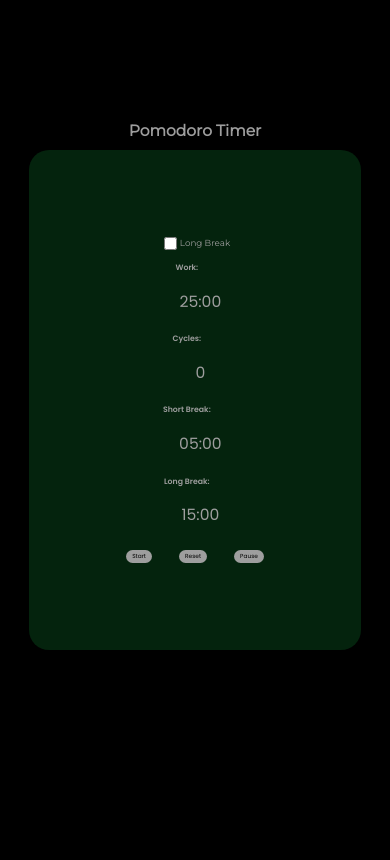
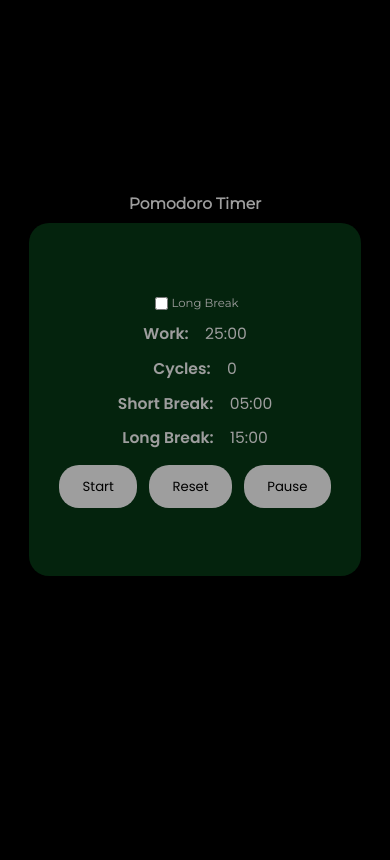
Before and after one commit to imadiss/web-and-mobile-programming-course, a PHP site: page /Timer.html in a window 390 px wide. Run offline with PHP 8.4, Linux system fonts and the light colour scheme; some web fonts are replaced.

Commit message:
Add pomodoro

```diff
--- a/Pomodoro/Timer.css
+++ b/Pomodoro/Timer.css
@@ -123,7 +123,45 @@ button:active {
         align-items: center;
     }
     .checkbox p{
-        font-size: 2.25vw;
+        font-size: 3vw;
+    }
+    h5 {
+        margin: 0;
+        font-size: 4vw;
+    }
+    ul{
+        font-size: 4vw;
+        padding: 0;
+        margin: 0;
+    }
+    .work{
+        display: inline-flex;
+        flex-direction: row;
+        margin-bottom: 3vw;
+    }
+    .cycles{
+        display: flex;
+        flex-direction: row;
+        margin-bottom: 3vw;
+    }
+    .short_break{
+        display: flex;
+        flex-direction: row;
+        margin-bottom: 3vw;
+    }
+    .long_break{
+        display: flex;
+        flex-direction: row;
+        margin-bottom: 3vw;
+    }
+    button{
+        font-size: 3.4vw;
+        margin: 1vw 1vw;
+        padding: 3vw 6vw;
+    }
+    .tab{
+        padding-bottom: 3px;
+        height: 350px;
     }
 
 }
--- a/Pomodoro/Timer.html
+++ b/Pomodoro/Timer.html
@@ -47,7 +47,7 @@
                 </ul>
             </div>
 
-            <div class="Long break">
+            <div class="long_break">
                 <h5>Long Break:</h5>
                 <ul>
                     <li id="long_m">15</li>
```
